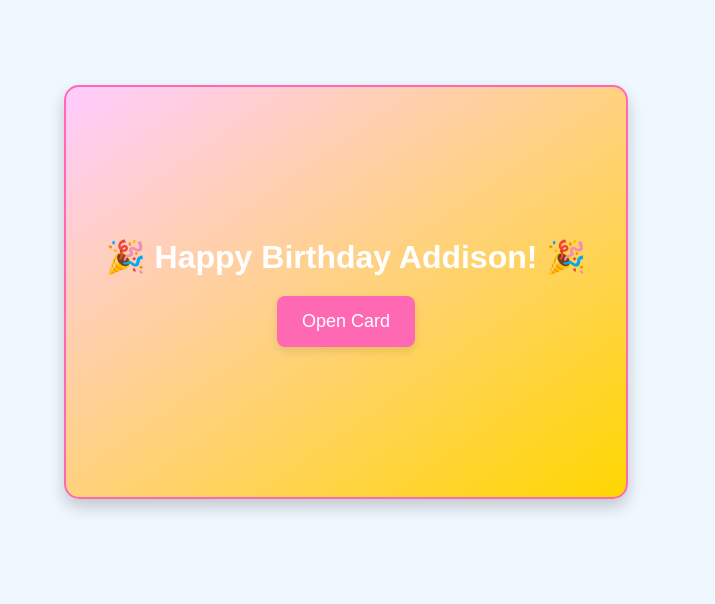
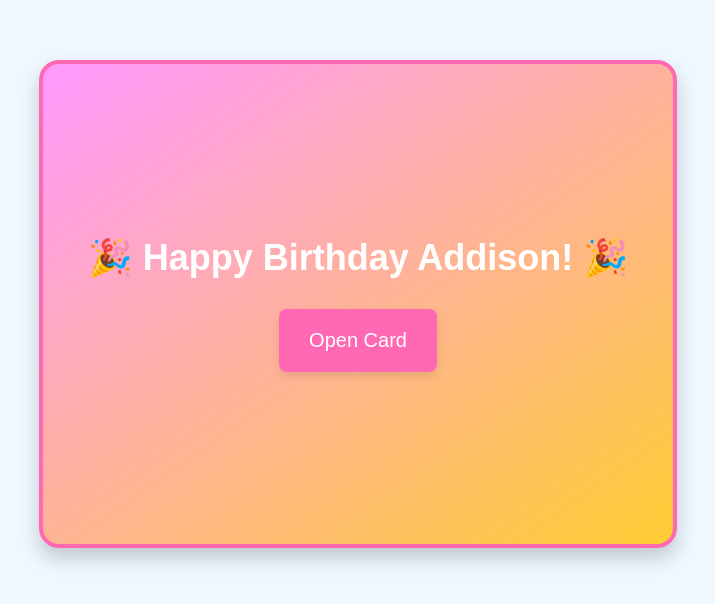
Before and after one commit to aarush67/Birthday-Card, a plain HTML site: page index.html in a window 1280 px wide. Shown: the part 140-744 px from the top of the page, without its empty margins (326-1041 px from the left). Drawn offline with Linux system fonts and the light colour scheme.

Commit message:
Update styles.css

```diff
--- a/styles.css
+++ b/styles.css
@@ -18,12 +18,12 @@ body {
 }
 
 .card {
-    width: 500px;
-    height: 350px;
+    width: 550px;
+    height: 400px;
     position: relative;
     transform-style: preserve-3d;
     transform: rotateY(0deg);
-    transition: transform 0.8s ease-in-out;
+    transition: transform 1s ease-in-out;
 }
 
 .card-front, .card-inside {
@@ -31,21 +31,21 @@ body {
     width: 100%;
     height: 100%;
     backface-visibility: hidden;
-    border-radius: 15px;
-    padding: 30px;
-    box-shadow: 0 8px 16px rgba(0, 0, 0, 0.2);
+    border-radius: 20px;
+    padding: 40px;
+    box-shadow: 0 10px 20px rgba(0, 0, 0, 0.2);
 }
 
 .card-front {
-    background: linear-gradient(145deg, #ffccff, #ffd700);
+    background: linear-gradient(145deg, #ff99ff, #ffcc33);
     display: flex;
     flex-direction: column;
     justify-content: center;
     align-items: center;
     text-align: center;
-    color: #ffffff;
-    font-size: 24px;
-    border: 2px solid #ff69b4;
+    color: #fff;
+    font-size: 32px;
+    border: 4px solid #ff69b4;
 }
 
 .card-inside {
@@ -57,17 +57,17 @@ body {
 
 h1, h2 {
     margin: 0;
-    font-size: 32px;
+    font-size: 36px;
 }
 
 .open-card, .close-card {
-    margin-top: 20px;
-    padding: 15px 25px;
+    margin-top: 30px;
+    padding: 20px 30px;
     background-color: #ff69b4;
     color: white;
     border: none;
     border-radius: 8px;
-    font-size: 18px;
+    font-size: 20px;
     cursor: pointer;
     box-shadow: 0 4px 8px rgba(0, 0, 0, 0.1);
     transition: background-color 0.3s ease;
@@ -84,14 +84,19 @@ h1, h2 {
     width: 100%;
     height: 100%;
     pointer-events: none;
+    z-index: -1;
 }
 
 .confetti-piece {
     position: absolute;
-    width: 15px;
-    height: 15px;
+    width: 10px;
+    height: 10px;
     opacity: 0.8;
     animation: fall 5s linear infinite;
+    border-radius: 50%;
+    transform-origin: center;
+    background-color: hsl(0, 100%, 50%);
+    animation-timing-function: ease-in-out;
 }
 
 @keyframes fall {
```
